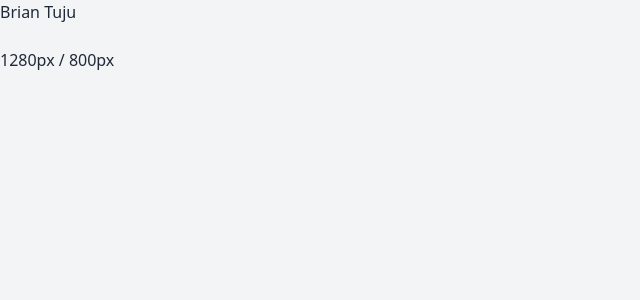
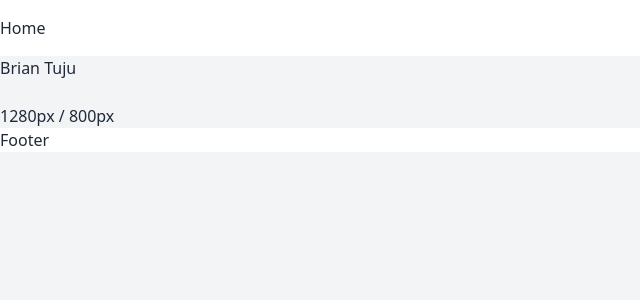
Before and after one commit to briantuju/briantuju, a Next.js app: page / in a window 1280 px wide. Shown: the top 300 px of the page, without its empty margins (0-640 px from the left). Built offline with nearby package versions, Linux system fonts and the light colour scheme.

Commit message:
Design basic layout with container component

```diff
--- /dev/null
+++ b/components/layout/Footer.tsx
@@ -0,0 +1,13 @@
+import Container from '../misc/Container'
+
+const Footer = () => {
+  return (
+    <footer className="w-full bg-white">
+      <Container>
+        <p>Footer</p>
+      </Container>
+    </footer>
+  )
+}
+
+export default Footer
--- /dev/null
+++ b/components/layout/Header.tsx
@@ -0,0 +1,19 @@
+import Link from 'next/link'
+
+import Container from '../misc/Container'
+
+const Header = () => {
+  return (
+    <header className="bg-white w-full py-2 lg:py-4">
+      <Container>
+        <nav>
+          <div>
+            <Link href="/">Home</Link>
+          </div>
+        </nav>
+      </Container>
+    </header>
+  )
+}
+
+export default Header
--- /dev/null
+++ b/components/layout/Layout.tsx
@@ -0,0 +1,23 @@
+import Head from 'next/head'
+
+import Navigation from './Navigation'
+import Footer from './Footer'
+
+const Layout = ({ children }: ChildrenProp) => {
+  return (
+    <>
+      <Head>
+        <title>Brian Tuju</title>
+        <meta name="description" content="Portfolio Website for Brian Tuju" />
+      </Head>
+
+      <Navigation />
+
+      <main>{children}</main>
+
+      <Footer />
+    </>
+  )
+}
+
+export default Layout
--- /dev/null
+++ b/components/layout/Navigation.tsx
@@ -0,0 +1,11 @@
+import Header from './Header'
+
+const Navigation = () => {
+  return (
+    <>
+      <Header />
+    </>
+  )
+}
+
+export default Navigation
--- /dev/null
+++ b/components/misc/Container.tsx
@@ -0,0 +1,5 @@
+const Container = ({ children }: ChildrenProp) => {
+  return <div className="bt_container">{children}</div>
+}
+
+export default Container
--- a/pages/_app.tsx
+++ b/pages/_app.tsx
@@ -1,6 +1,11 @@
+import Layout from '@/components/layout/Layout'
 import '@/styles/app.scss'
 import type { AppProps } from 'next/app'
 
 export default function App({ Component, pageProps }: AppProps) {
-  return <Component {...pageProps} />
+  return (
+    <Layout>
+      <Component {...pageProps} />
+    </Layout>
+  )
 }
--- a/pages/index.tsx
+++ b/pages/index.tsx
@@ -1,23 +1,20 @@
-import Head from 'next/head'
 import { NextPage } from 'next'
+
 import { Size, useWindowSize } from '@/hooks/useWindowSize'
+import Container from '@/components/misc/Container'
 
 const Home: NextPage = () => {
   const size: Size = useWindowSize()
 
   return (
     <>
-      <Head>
-        <title>Brian Tuju</title>
-      </Head>
-
-      <main>
+      <Container>
         <h1>Brian Tuju</h1>
         <br />
         <p>
           {size.width}px / {size.height}px
         </p>
-      </main>
+      </Container>
     </>
   )
 }
--- a/styles/app.scss
+++ b/styles/app.scss
@@ -7,4 +7,5 @@
 @tailwind components;
 @tailwind utilities;
 
-@import 'sass/base', 'sass/components/button', 'sass/components/input';
+@import 'sass/base', 'sass/utilities', 'sass/components/button',
+  'sass/components/input';
--- /dev/null
+++ b/styles/sass/_utilities.scss
@@ -0,0 +1,4 @@
+// Custom container class
+.bt_container {
+  @apply container mx-auto max-w-[90%] sm:max-w-[85%] xl:max-w-[1280px] 2xl:max-w-[1536px];
+}
```
